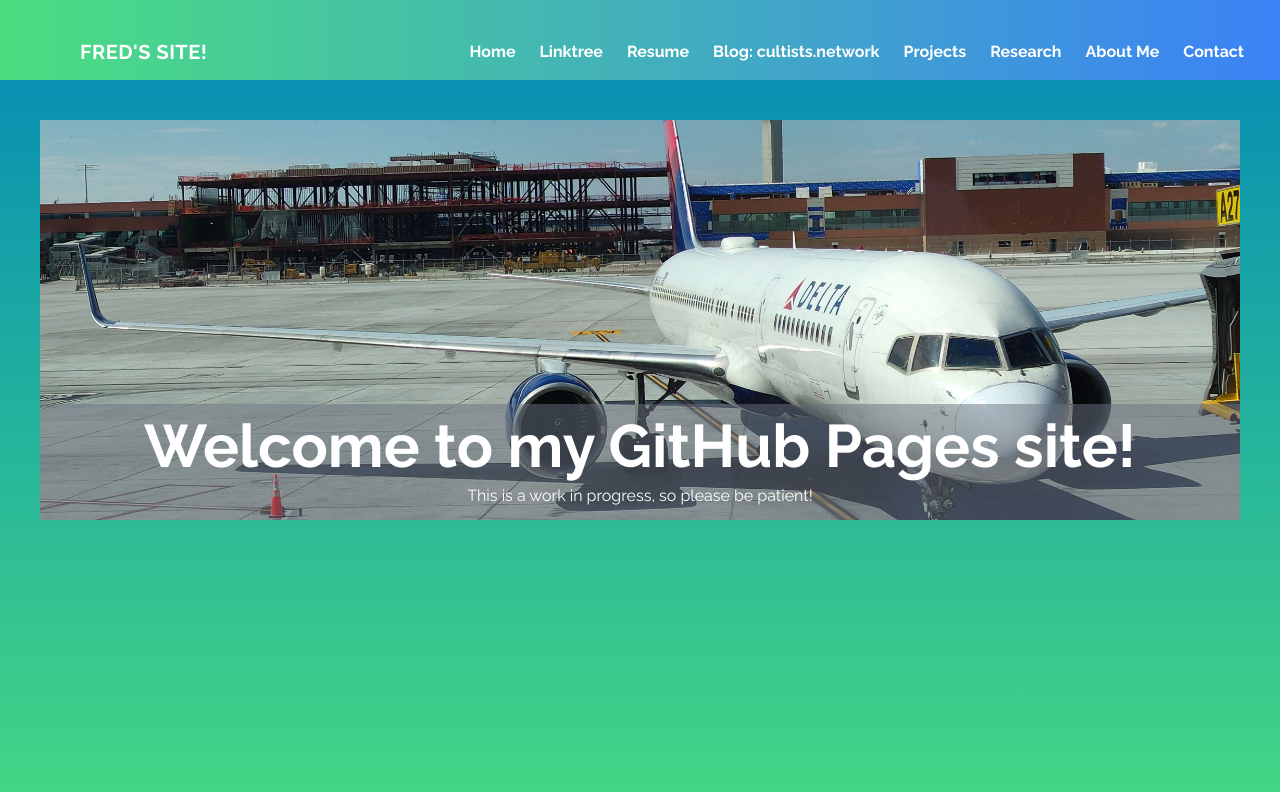
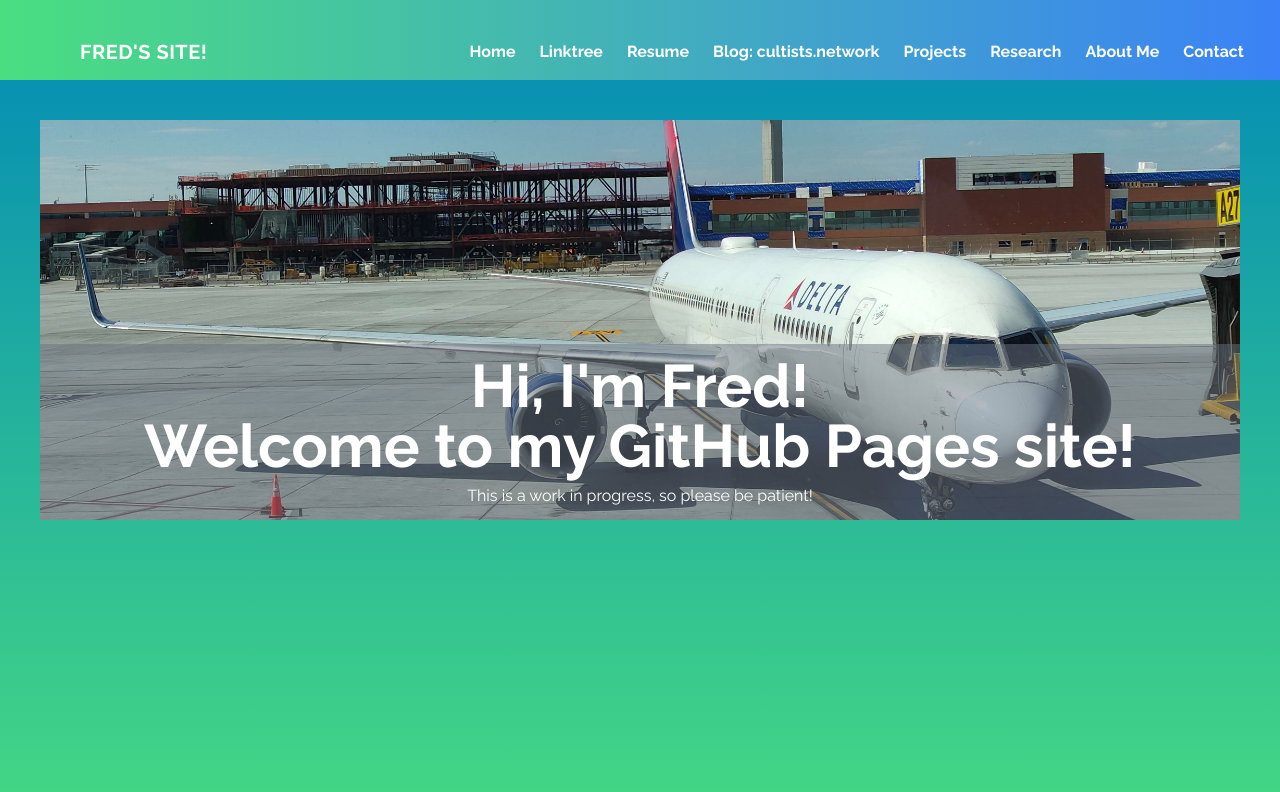
Before and after one commit to Fredswqa190/Fredswqa190.github.io, a Next.js app: page / in a window 1280 px wide. Shown: the top 792 px of the page. Built offline with nearby package versions, Linux system fonts and the light colour scheme.

Commit message:
updated home and project

```diff
--- a/src/app/page.tsx
+++ b/src/app/page.tsx
@@ -17,8 +17,11 @@ export default function Home() {
     </div>
     <div className="absolute bottom-0 px-4 py-3 bg-gray-500/50 w-full">
       <h1 className="text-6xl font-bold text-white text-center">
+        Hi, I&apos;m Fred!
+      </h1>
+      <h2 className="text-6xl font-bold text-white text-center">
         Welcome to my GitHub Pages site!
-      </h1>
+      </h2>
       <h4 className="text-white text-center mt-2">
         This is a work in progress, so please be patient!
       </h4>
--- a/src/app/projects/page.tsx
+++ b/src/app/projects/page.tsx
@@ -10,6 +10,7 @@ import sidePic1 from '../../../public/TechRisePictures/IMG_20230425_144354.jpg';
 import rearPic from '../../../public/TechRisePictures/IMG_20230425_144357.jpg';
 import sidePic2 from '../../../public/TechRisePictures/IMG_20230425_144412.jpg';
 import angledPic from '../../../public/TechRisePictures/IMG_20230425_144420.jpg';
+import internalPic from '../../../public/TechRisePictures/IMG_20230810_120051.jpg';
 
 export default function Projects() {
   return (
@@ -47,6 +48,9 @@ export default function Projects() {
   <div className="relative h-60 w-full">
     <Image src={angledPic} layout="fill" objectFit="contain" alt="Angled" />
   </div>
+  <div className="relative h-60 w-full">
+    <Image src={internalPic} layout="fill" objectFit="contain" alt="Angled" />
+  </div>
 </div>
 </div>
 
```
